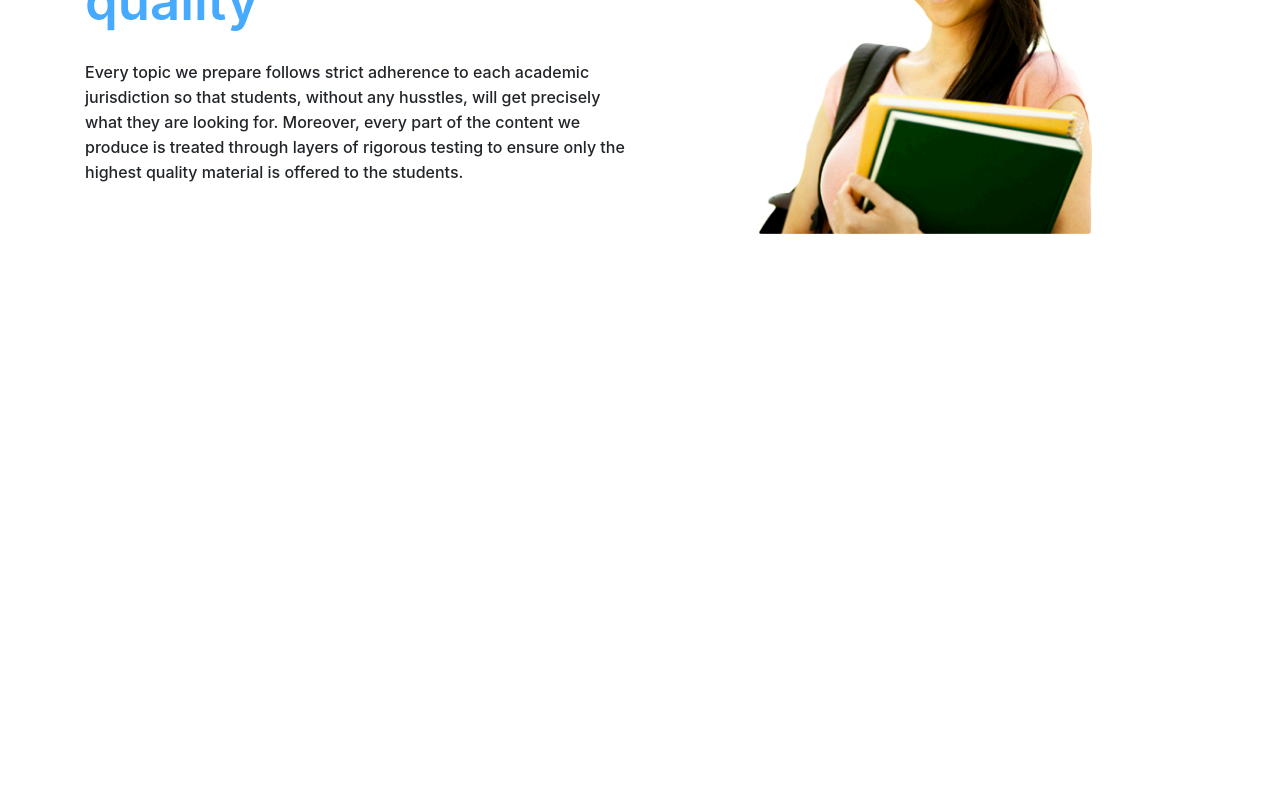
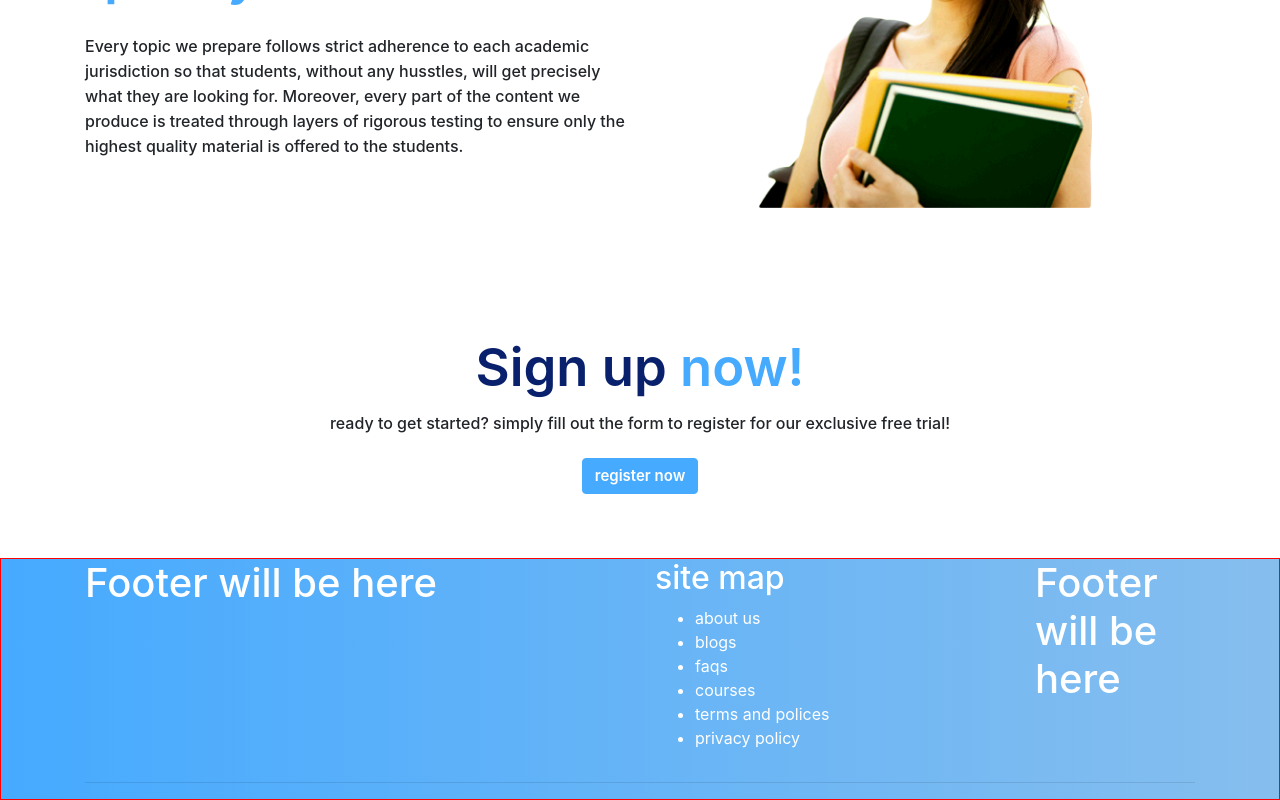
Before and after one commit to Jahanzaib5/dumb-project, a React (Create React App) app in the folder frontend/app/: page /Aboutus in a window 1280 px wide. Shown: the part 1391-2191 px from the top of the page. Before the commit the page ends 1676 px from the top, so only its background shows below. Built offline with nearby package versions, Linux system fonts and the light colour scheme; the HTML template or start-up script is replaced by a standard one.

Commit message:
initializing the Home page

```diff
--- a/frontend/app/src/App.js
+++ b/frontend/app/src/App.js
@@ -2,6 +2,8 @@ import React, {Component} from 'react';
 import {BrowserRouter as Router, Route, Switch} from 'react-router-dom';
 import Navigation from './components/Navbar/Navigation';
 import AboutUs from './components/AboutUs/AboutUs';
+import Footer from './components/Footer/Footer';
+import Home from "./components/Home/Home";
 
 
 class App extends Component {
@@ -11,9 +13,11 @@ class App extends Component {
         <Navigation/>
         <Router>
           <Switch>
+            <Route exact path="/" component={Home}/>
             <Route path="/Aboutus" component={AboutUs}/>
           </Switch>
         </Router>
+        <Footer/>
       </React.Fragment>
 
     );
--- a/frontend/app/src/components/AboutUs/AboutUs.js
+++ b/frontend/app/src/components/AboutUs/AboutUs.js
@@ -2,6 +2,7 @@ import React, { Component } from "react";
 import First from "./First-part/First";
 import Second from "./Second-part/second";
 import Third from "./Third-part/Third";
+import Last from './Last/Last-part';
 
 export default class AbuotUs extends Component {
   render() {
@@ -16,6 +17,9 @@ export default class AbuotUs extends Component {
         <div>
           <Third/>
         </div>
+        <div>
+          <Last/>
+        </div>
       </div>
     );
   }
--- /dev/null
+++ b/frontend/app/src/components/AboutUs/Last/Last-part.js
@@ -0,0 +1,24 @@
+import React, { Component } from "react";
+import { Container, Row, Col, Button } from "reactstrap";
+import "./last.css";
+
+export default class Last extends Component {
+  render() {
+    return (
+      <Container className="last">
+        <Row>
+          <Col xs={12} md={12}>
+            <h1>
+              <c style={{color:'#09216C'}}>Sign up</c> now!
+            </h1>
+            <p>
+              ready to get started? simply fill out the form to register for
+              our exclusive free trial!
+            </p>
+            <Button variant="outline-info">register now</Button>{" "}
+          </Col>
+        </Row>
+      </Container>
+    );
+  }
+}
--- /dev/null
+++ b/frontend/app/src/components/AboutUs/Last/last.css
@@ -0,0 +1,33 @@
+.last {
+  text-align: center;
+  margin-top: 10%;
+  margin-bottom: 5%;
+}
+
+.last h1 {
+  font-size: 52.6px;
+  font-weight: 645;
+  color: #46aaff;
+}
+
+.last p {
+  font-size: 16px;
+  font-weight: 500;
+  line-height: 25px;
+  margin-top: 1%;
+  margin-bottom: 2%;
+}
+
+.last Button {
+  background-color: #46aaff;
+  color: #fff;
+  font-size: 15px;
+  font-display: black;
+  font-weight: 600;
+  border: 1px solid #46aaff;
+}
+
+.last Button:hover {
+  background-color: #fff;
+  color: #46aaff;
+}
--- a/frontend/app/src/components/AboutUs/Third-part/third.css
+++ b/frontend/app/src/components/AboutUs/Third-part/third.css
@@ -1,6 +1,6 @@
 .morechanges{
-    margin-top: 10%;
-    margin-bottom: 4%;
+    margin-top: 8%;
+    margin-bottom: 6%;
 }
 
 .morechanges h1 {
--- /dev/null
+++ b/frontend/app/src/components/Footer/Footer.js
@@ -0,0 +1,46 @@
+import React, { Component } from "react";
+import { Container, Row, Col } from "reactstrap";
+import "./footer.css";
+
+export default class Footer extends Component {
+  render() {
+    return (
+      <div className="footer">
+        <Container>
+          <Row>
+            <Col xs={12} md={6}>
+              <h1>Footer will be here</h1>
+            </Col>
+            <Col xs={6} md={4}>
+              <h2>site map</h2>
+              <ul>
+                  <li>
+                      about us
+                  </li>
+                  <li>
+                      blogs
+                  </li>
+                  <li>
+                      faqs
+                  </li>
+                  <li>
+                      courses
+                  </li>
+                  <li>
+                      terms and polices
+                  </li>
+                  <li>
+                      privacy policy
+                  </li>
+              </ul>
+            </Col>
+            <Col xs={6} md={2}>
+              <h1>Footer will be here</h1>
+            </Col>
+          </Row>
+          <hr />
+        </Container>
+      </div>
+    );
+  }
+}
--- /dev/null
+++ b/frontend/app/src/components/Footer/footer.css
@@ -0,0 +1,11 @@
+.footer {
+  border: 1px solid red;
+  border: 1px solid red;
+  background: -webkit-linear-gradient(to right, #46aaff, #86beee);
+  background: linear-gradient(to right,  #46aaff, #86beee);
+  color: #fff;
+}
+
+.footer ul li{
+    text-decoration: none;
+}
--- /dev/null
+++ b/frontend/app/src/components/Home/Home.js
@@ -0,0 +1,19 @@
+import React , {Component} from 'react';
+import './home.css';
+import { Container, Row, Col } from "reactstrap";
+
+
+
+export default class Home extends Component{
+    render(){
+        return(
+            <Container>
+                <Row>
+                    <Col>
+                    <h1>Hello word</h1>
+                    </Col>
+                </Row>
+            </Container>
+        );
+    }
+}
--- a/frontend/app/src/components/Navbar/Navigation.js
+++ b/frontend/app/src/components/Navbar/Navigation.js
@@ -39,7 +39,7 @@ class Navigation extends Component {
         </div>
         <div className="container">
           <Navbar expand="lg" className="hello">
-            <Navbar.Brand href="#home">Logo Here</Navbar.Brand>
+            <Navbar.Brand href="/">Logo Here</Navbar.Brand>
             <Navbar.Toggle />
             <Navbar.Collapse>
               <Nav className="ml-auto">
@@ -49,7 +49,7 @@ class Navigation extends Component {
                   </Nav.Link>
                 </Nav.Item>
                 <Nav.Item className="nada">
-                  <Nav.Link href="#">
+                  <Nav.Link href="courses">
                     <p>courses</p>
                   </Nav.Link>
                 </Nav.Item>
```
Also changed, not shown: frontend/app/src/components/Home/home.css (added).
